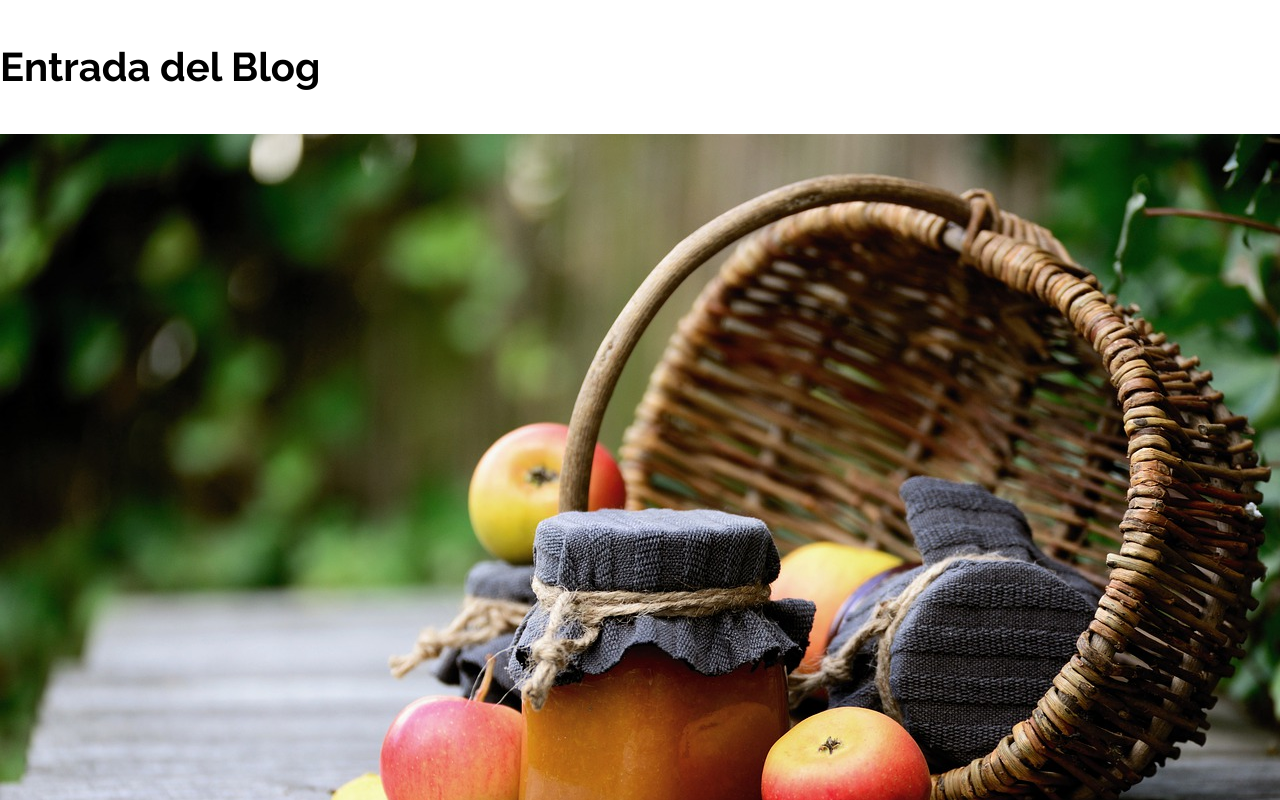
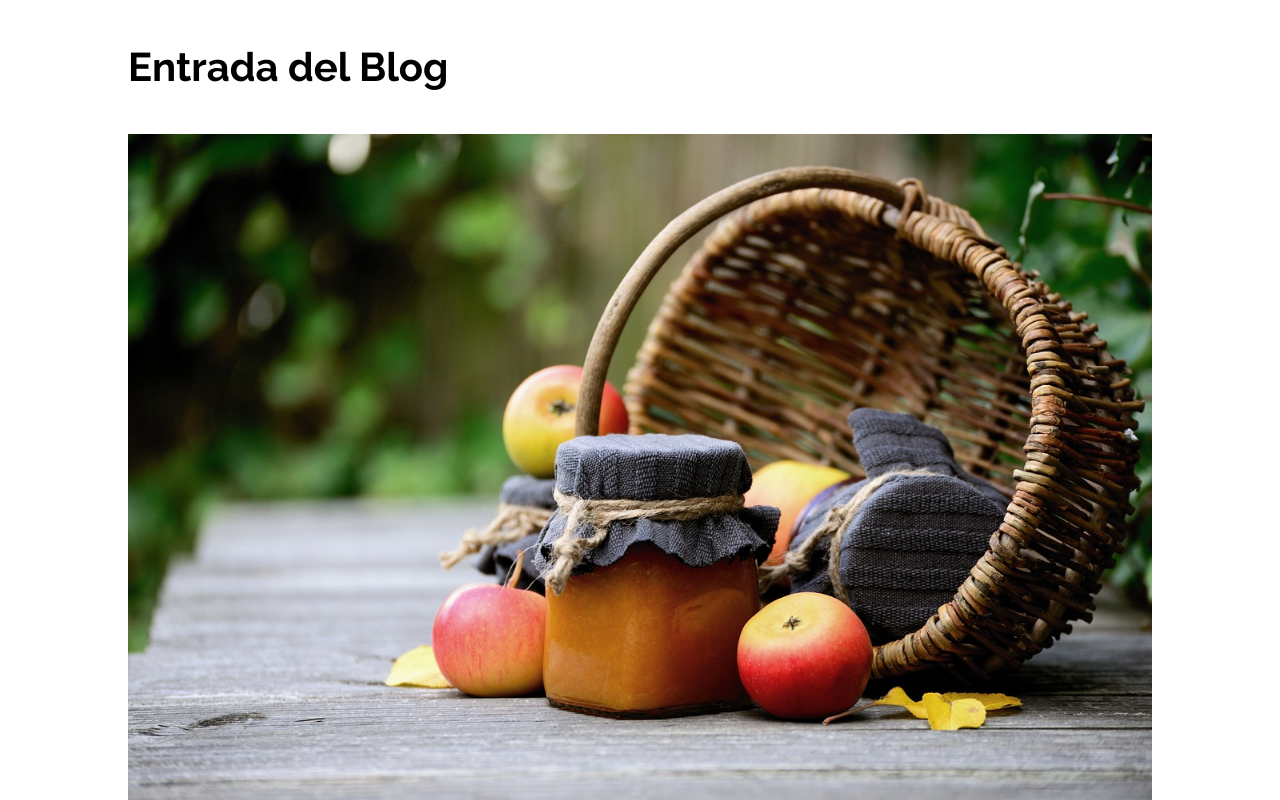
Before and after one commit to julietaagui/patrones-de-dise-o-RWD, a plain HTML site: page 13-mostly_fluid/index.html in a window 1280 px wide. Shown: the top 800 px of the page. Drawn offline with nearby package versions, Linux system fonts and the light colour scheme.

Commit message:
se agregan ejercicios nuevos

```diff
--- a/13-mostly_fluid/css/styles.css
+++ b/13-mostly_fluid/css/styles.css
@@ -36,4 +36,26 @@ p {
     text-transform: uppercase;
 }
 
-/** CODIGO AQUI **/
+/* CODIGO AQUI */
+.contenedor {
+    max-width: 120rem; /*se va a agrandar maximo ese valor*/
+   width: 95%; /*se usa el prcentaje para que fluya*/
+   /*cero arriba y auto a los lados, se usa para centrar*/
+   margin: 0 auto;
+}
+
+img {
+    max-width: 100%;
+}
+
+@media (min-width: 768px) {
+    .contenedor {
+        width: 80%;
+    }
+}
+
+@media (min-width: 992px) {
+    .contenedor {
+        max-width: 100%;
+    }
+}
--- a/14-tiny_tweaks/css/styles.css
+++ b/14-tiny_tweaks/css/styles.css
@@ -49,4 +49,15 @@ p {
     text-transform: uppercase;
 }
 
-/** CODIGO AQUI **/
+/* CODIGO AQUI */
+
+h1 {
+    text-align: center;
+    font: 3rem;
+}
+
+@media (min-width: 768px) {
+    h1 {
+        font-size: 6rem ;
+    }
+}
```
